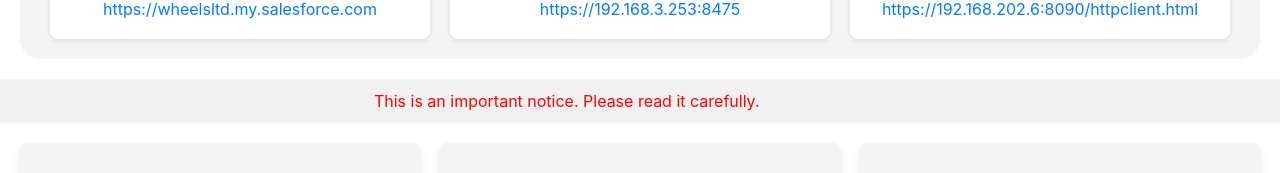
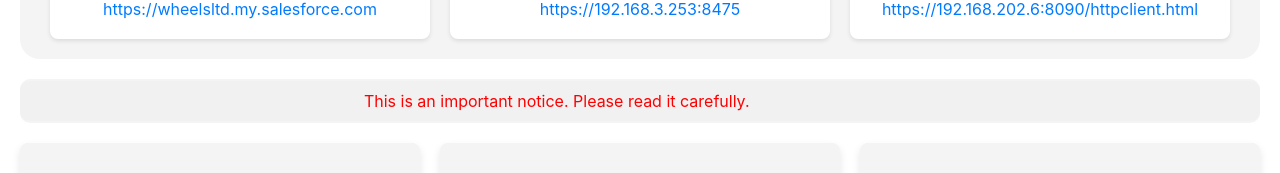
Before and after one commit to shrishailbagale/wheelsemi-dashboard, a React (Create React App) app: page / in a window 1280 px wide. Shown: the part 204-377 px from the top of the page. Built offline with nearby package versions, Linux system fonts and the light colour scheme.

Commit message:
change margin

```diff
--- a/src/components/Notice.css
+++ b/src/components/Notice.css
@@ -1,11 +1,12 @@
 /* Notice.css */
 .notice-container {
-    width: 100%;
     overflow: hidden;
     background-color: #f1f1f1;
     padding: 10px;
     border-top: 2px solid #f4f4f4;
     border-bottom: 2px solid #f4f4f4;
+    margin: 0 20px;
+    border-radius:10px;
   }
 
   .marquee {
```
